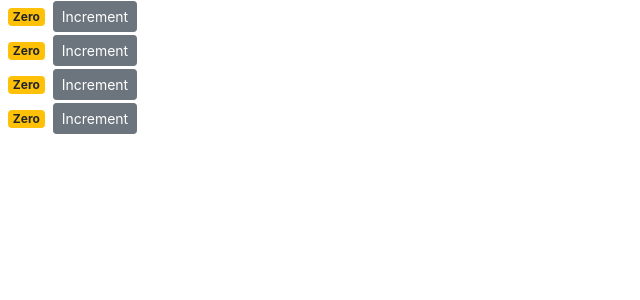
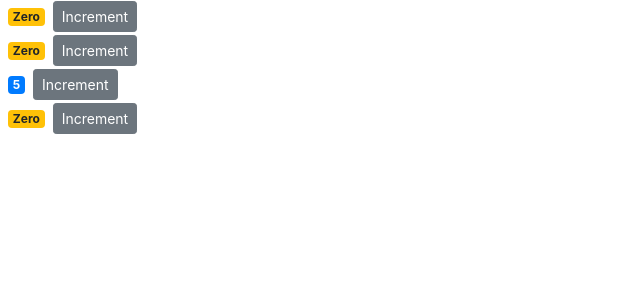
Before and after one commit to leqcar/react-sample, a React (Create React App) app: page / in a window 1280 px wide. Shown: the top 300 px of the page, without its empty margins (0-640 px from the left). Built offline with nearby package versions, Linux system fonts and the light colour scheme.

Commit message:
passing data to components

```diff
--- a/src/components/counter.jsx
+++ b/src/components/counter.jsx
@@ -15,7 +15,7 @@ class Counter extends Component {
     this.setState({ count: this.state.count + 1 });
   };
   state = {
-    count: 0,
+    count: this.props.value,
     tags: ["tag1", "tag2", "tag3"]
   };
 
--- a/src/components/counters.jsx
+++ b/src/components/counters.jsx
@@ -6,7 +6,7 @@ class Counters extends Component {
     counters: [
       { id: 1, value: 0 },
       { id: 2, value: 0 },
-      { id: 3, value: 0 },
+      { id: 3, value: 5 },
       { id: 4, value: 0 }
     ]
   };
@@ -14,7 +14,7 @@ class Counters extends Component {
     return (
       <div>
         {this.states.counters.map(counter => (
-          <Counter key={counter.id} />
+          <Counter key={counter.id} value={counter.value} />
         ))}
       </div>
     );
```
